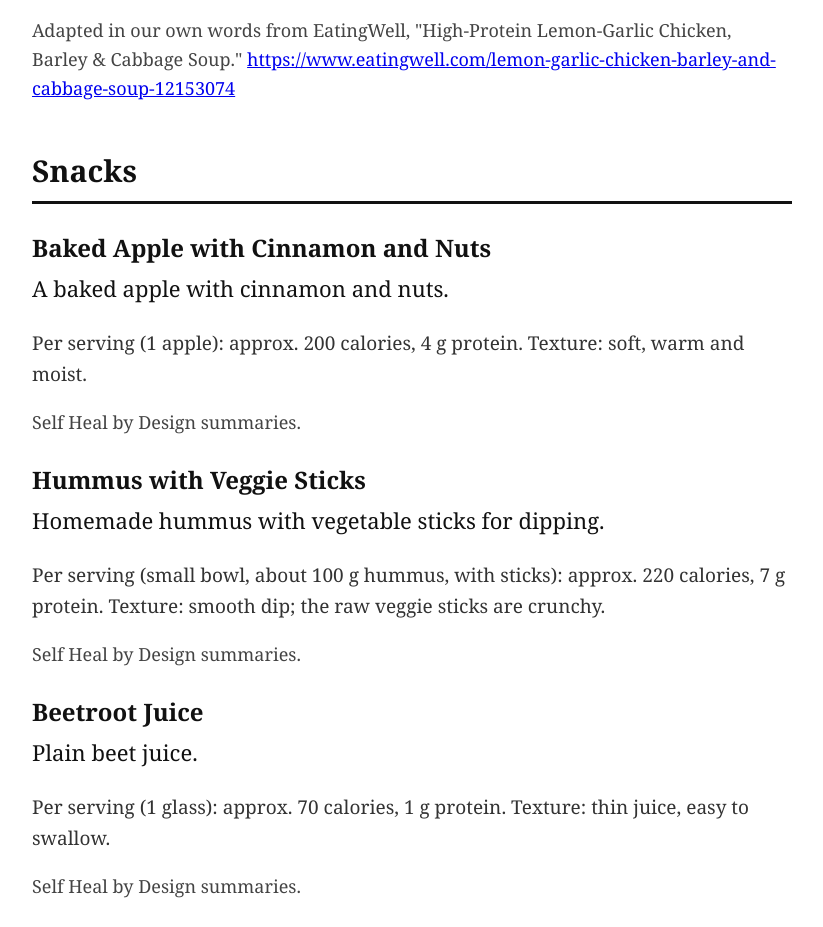
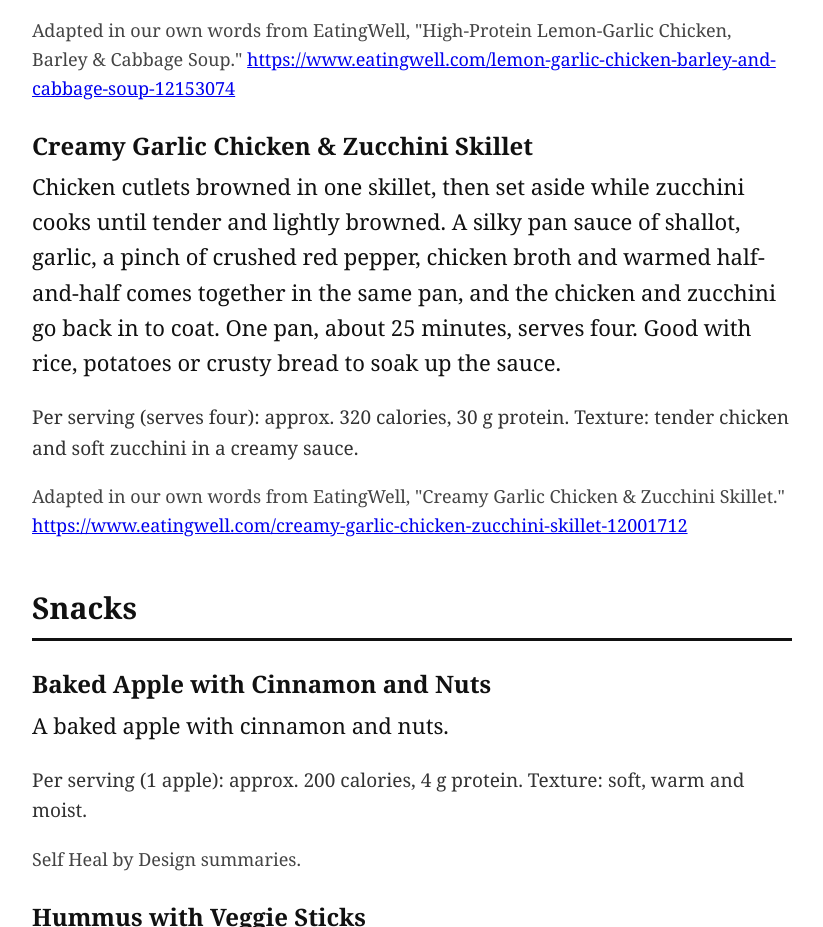
Before and after one commit to ForgeDreams-AI/alisa-cookbook, a plain HTML site: page index.html in a window 1280 px wide. Shown: the part 9365-10292 px from the top of the page, without its empty margins (228-1051 px from the left). Drawn offline with Linux system fonts and the light colour scheme.

Commit message:
Add Creamy Garlic Chicken & Zucchini Skillet (EatingWell) to Dinner (Nov 17 daily refresh)

```diff
--- a/index.html
+++ b/index.html
@@ -163,6 +163,11 @@
 <p class="nutrition">Per serving (serves four): approx. 300 calories, 26 g protein. Texture: warm soup, tender shredded chicken, soft cabbage and chewy barley, easy to swallow.</p>
 <p class="source">Adapted in our own words from EatingWell, "High-Protein Lemon-Garlic Chicken, Barley &amp; Cabbage Soup." <a href="https://www.eatingwell.com/lemon-garlic-chicken-barley-and-cabbage-soup-12153074">https://www.eatingwell.com/lemon-garlic-chicken-barley-and-cabbage-soup-12153074</a></p>
 
+<h3>Creamy Garlic Chicken &amp; Zucchini Skillet</h3>
+<p>Chicken cutlets browned in one skillet, then set aside while zucchini cooks until tender and lightly browned. A silky pan sauce of shallot, garlic, a pinch of crushed red pepper, chicken broth and warmed half-and-half comes together in the same pan, and the chicken and zucchini go back in to coat. One pan, about 25 minutes, serves four. Good with rice, potatoes or crusty bread to soak up the sauce.</p>
+<p class="nutrition">Per serving (serves four): approx. 320 calories, 30 g protein. Texture: tender chicken and soft zucchini in a creamy sauce.</p>
+<p class="source">Adapted in our own words from EatingWell, "Creamy Garlic Chicken &amp; Zucchini Skillet." <a href="https://www.eatingwell.com/creamy-garlic-chicken-zucchini-skillet-12001712">https://www.eatingwell.com/creamy-garlic-chicken-zucchini-skillet-12001712</a></p>
+
 <h2>Snacks</h2>
 <h3>Baked Apple with Cinnamon and Nuts</h3>
 <p>A baked apple with cinnamon and nuts.</p>
```
